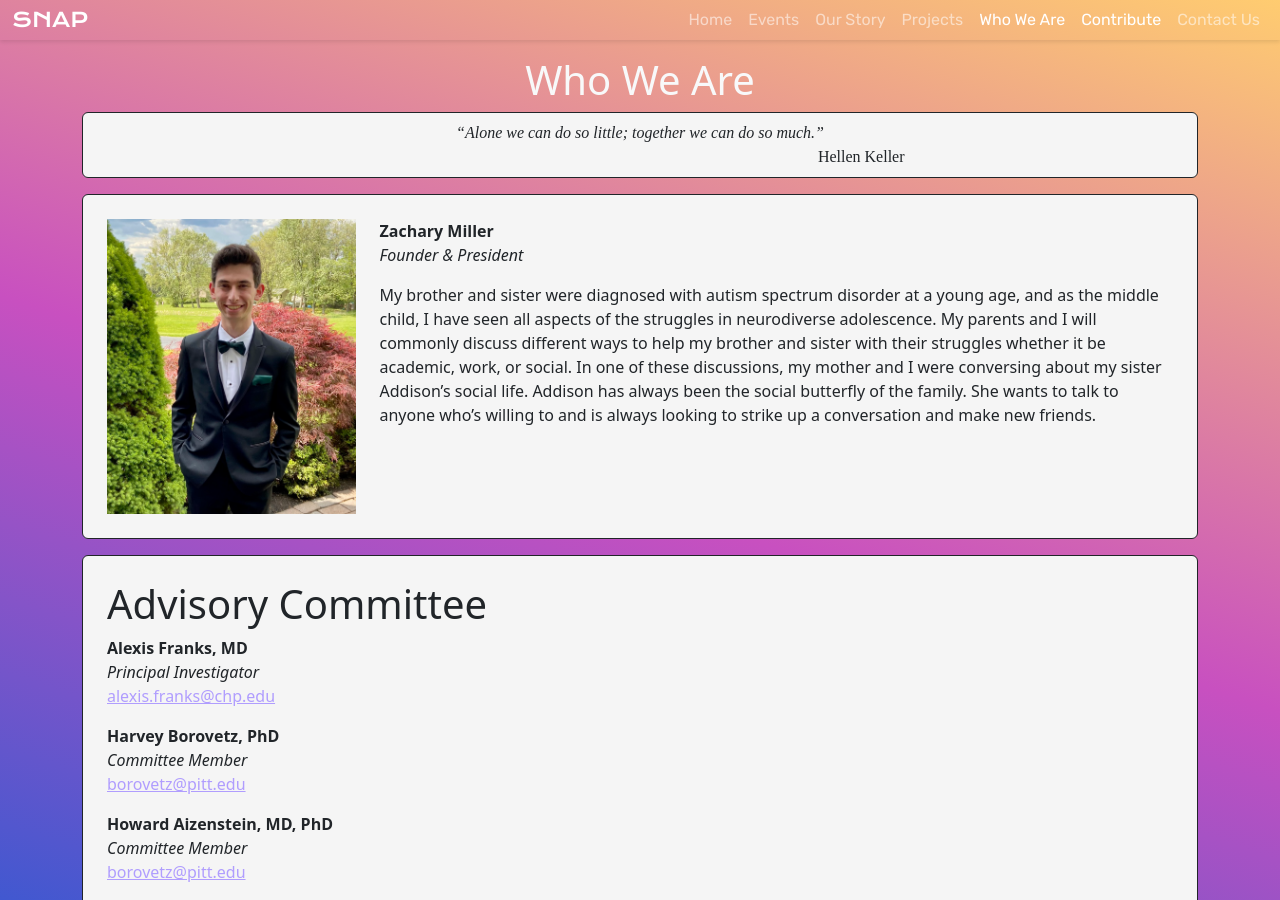
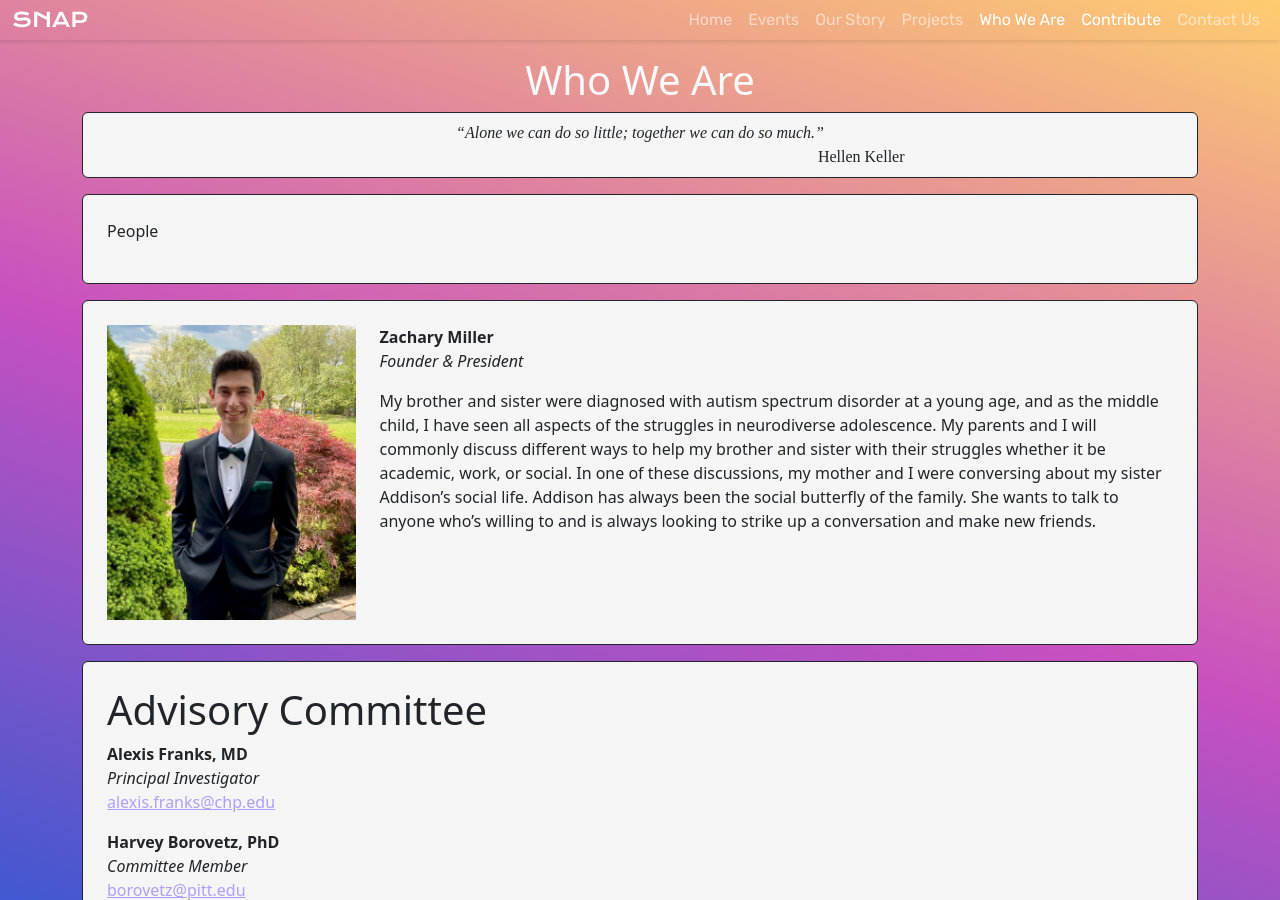
Before and after one commit to SNAPFSE/SNAPFSE.github.io, a Jekyll site: the page built from _pages/about.html, in a window 1280 px wide and 900 px high. Built offline with Jekyll 4.4.1, drawn with Linux system fonts in a browser that asks for light colours; some web fonts are replaced.

Commit message:
Update Config

```diff
--- a/_config.yml
+++ b/_config.yml
@@ -19,5 +19,8 @@
 include:
   - _pages
 
+collections:
+  - _people
+
 paginate: 4
 paginate_path: "/events/page:num/"
--- a/_pages/about.html
+++ b/_pages/about.html
@@ -16,10 +16,17 @@
 </div>
 
 <div class="border border-dark container rounded bg-whitesmoke mb-3 p-4">
+  <p>People</p>
+  {% for post in site.people %}
+  <h2>apple</h2>
+  {% endfor %}
+</div>
+
+<div class="border border-dark container rounded bg-whitesmoke mb-3 p-4">
   <div class="row">
     <div class="col-12 col-lg-3">
       <img
-        src="./../assets/Miller_Profile.jpeg"
+        src="./../assets/profiles/miller.jpeg"
         alt="Zachary Miller"
         class="w-100"
       />
```
Also changed, not shown: _people/kim.md (added, +6 -0 lines), _people/miller.md (added, +6 -0 lines), assets/profiles/miller.jpeg (renamed from assets/Miller_Profile.jpeg).
